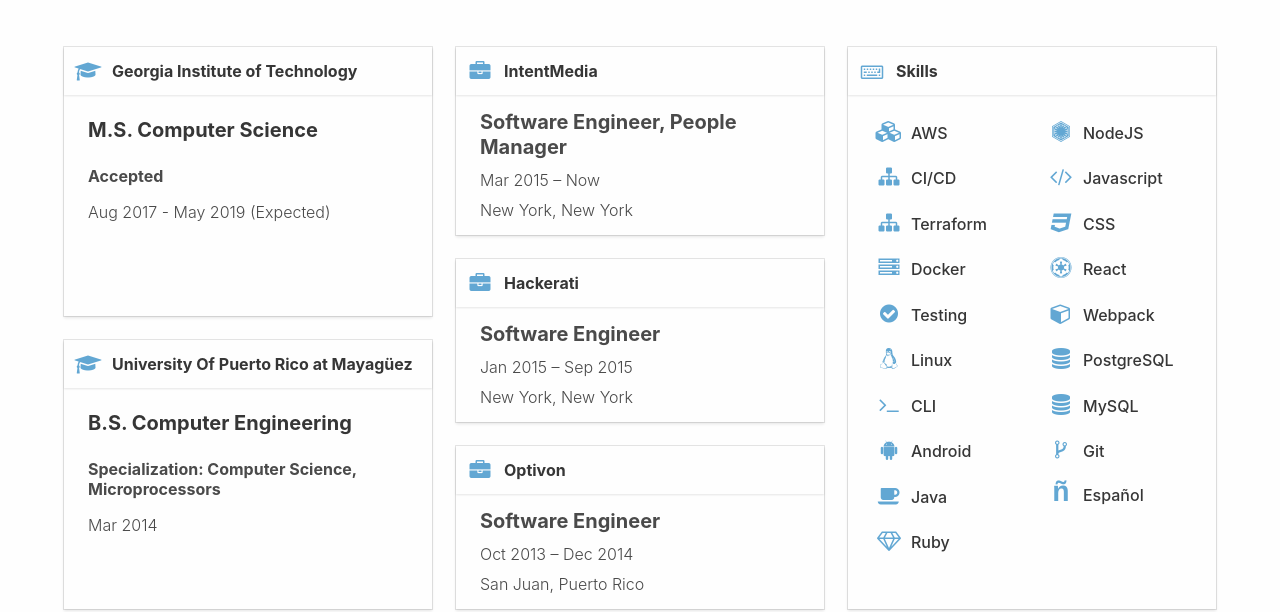
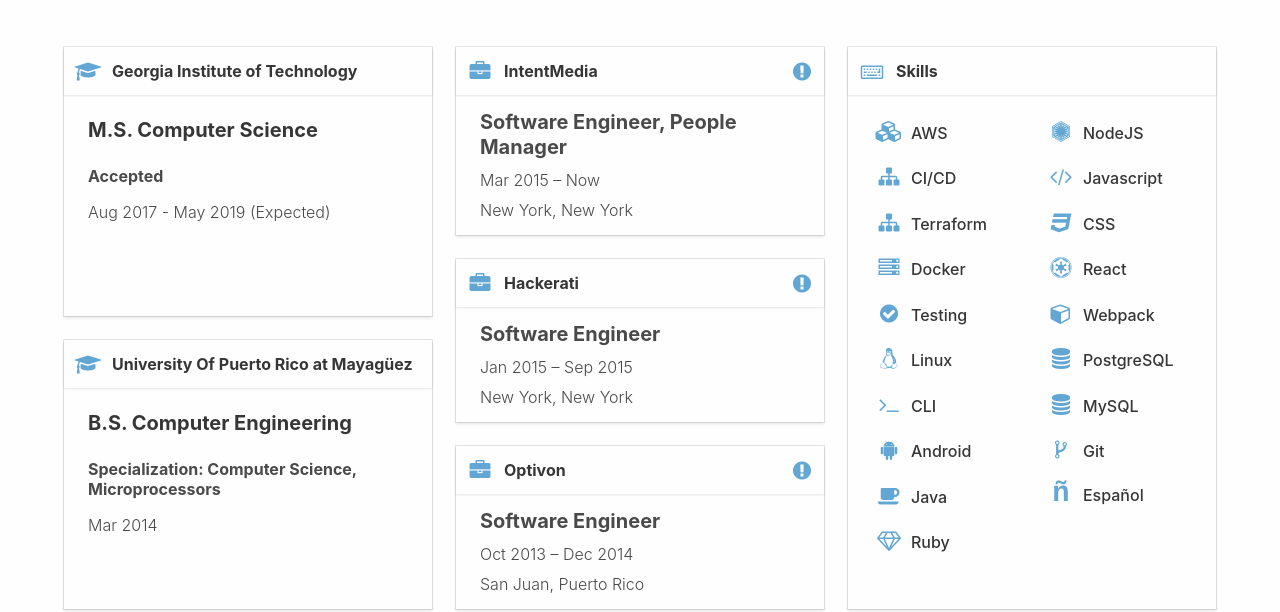
Before and after one commit to yoaquim/v1-resume, a React app: page / in a window 1280 px wide. Shown: the part 203-815 px from the top of the page. Built offline with nearby package versions, Linux system fonts and the light colour scheme.

Commit message:
CSS pulsing on experiences, to entice users to click

```diff
--- a/src/components/Card.js
+++ b/src/components/Card.js
@@ -1,9 +1,19 @@
 import React from 'react'
+
+let secondIcon = (secondIcon) => {
+    if (!secondIcon) {
+        return;
+    }
+    return (
+        <span className="icon second-icon"><i className={"fa fa-" + secondIcon + " is-pulled-right"}/></span>
+    )
+}
 
 class Card extends React.Component {
 
     constructor(props) {
         super();
+        debugger;
 
         this.state = {
             icon: 'fa fa-' + props.icon,
@@ -21,6 +31,7 @@
                     <div className="card-header-title">
                         {this.props.title}
                     </div>
+                    { secondIcon(this.props.secondIcon) }
                 </header>
                 <div className="card-content">
                     <div className="content">
--- a/src/components/Experience.js
+++ b/src/components/Experience.js
@@ -14,7 +14,7 @@
         return (
             <div className="tile is-vertical is-4 is-parent experience">
 
-                <Card icon={this.state.icon} title="IntentMedia" classes="intent"
+                <Card icon={this.state.icon} secondIcon="exclamation-circle" title="IntentMedia" classes="intent"
                       doAction={() => {
                           return this.props.updateModalStatus('INTENT_MEDIA')
                       }}>
@@ -23,7 +23,7 @@
                     <div className="subtitle is-6 location">New York, New York</div>
                 </Card>
 
-                <Card icon={this.state.icon} title="Hackerati" classes="hack"
+                <Card icon={this.state.icon} secondIcon="exclamation-circle" title="Hackerati" classes="hack"
                       doAction={() => {
                           return this.props.updateModalStatus('HACKERATI')
                       }}>
@@ -32,7 +32,7 @@
                     <div className="subtitle is-6 location">New York, New York</div>
                 </Card>
 
-                <Card icon={this.state.icon} title="Optivon" classes="optivon"
+                <Card icon={this.state.icon} secondIcon="exclamation-circle"  title="Optivon" classes="optivon"
                       doAction={() => {
                           return this.props.updateModalStatus('OPTIVON')
                       }}>
--- a/styles/experience.less
+++ b/styles/experience.less
@@ -1,4 +1,5 @@
 @cardContentVerticalPadding: 15px;
+
 .experience {
 
   .role {
@@ -19,4 +20,23 @@
     padding-bottom: @cardContentVerticalPadding;
   }
 
+  .second-icon {
+    margin: auto 10px;
+    -webkit-animation: fadeinout 2s linear infinite;
+    animation: fadeinout 2s linear infinite;
+    opacity: 0;
+  }
+
+  @-webkit-keyframes fadeinout {
+    50% {
+      opacity: 1;
+    }
+  }
+
+  @keyframes fadeinout {
+    50% {
+      opacity: 1;
+    }
+  }
+
 }
```
